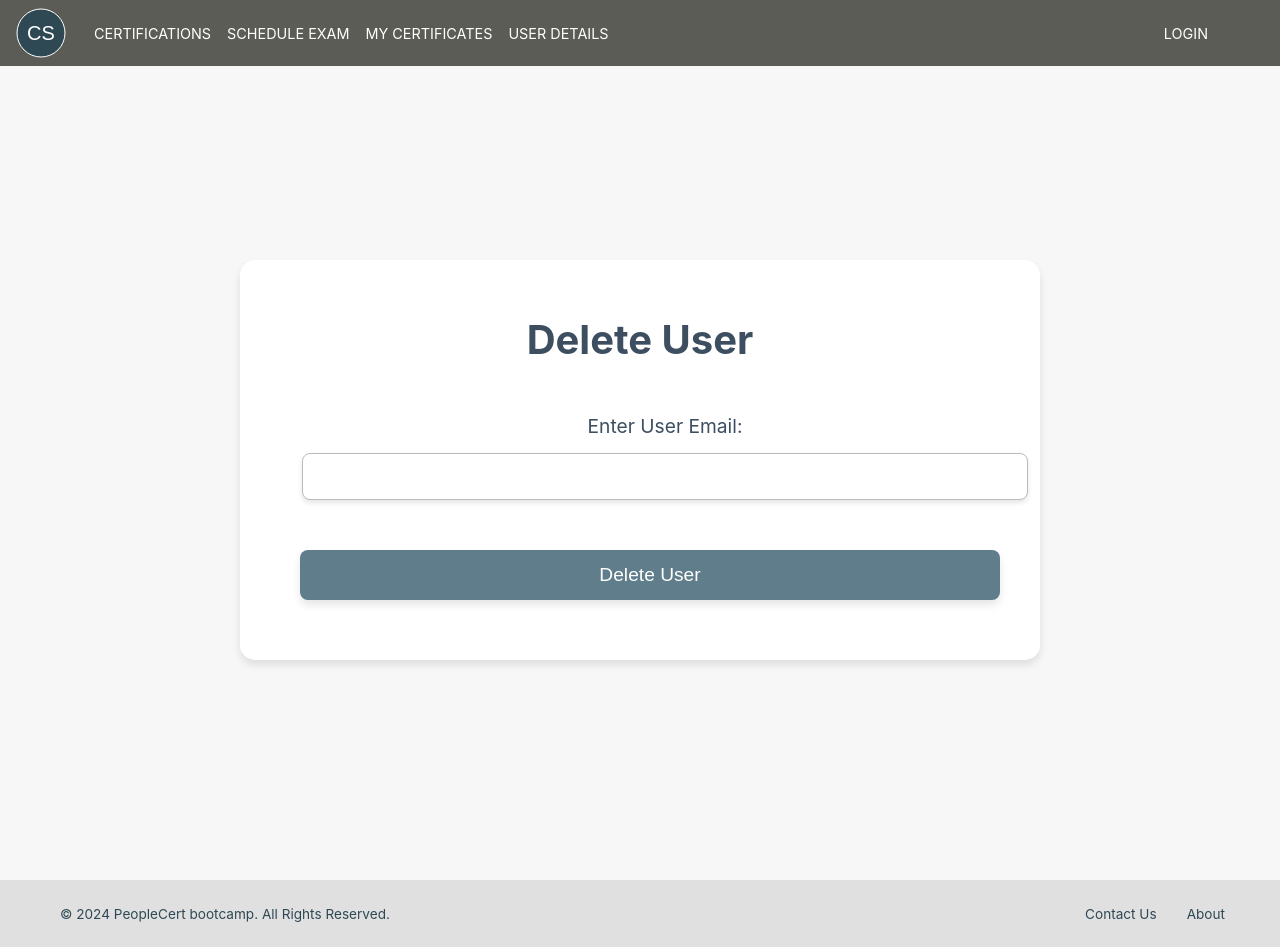
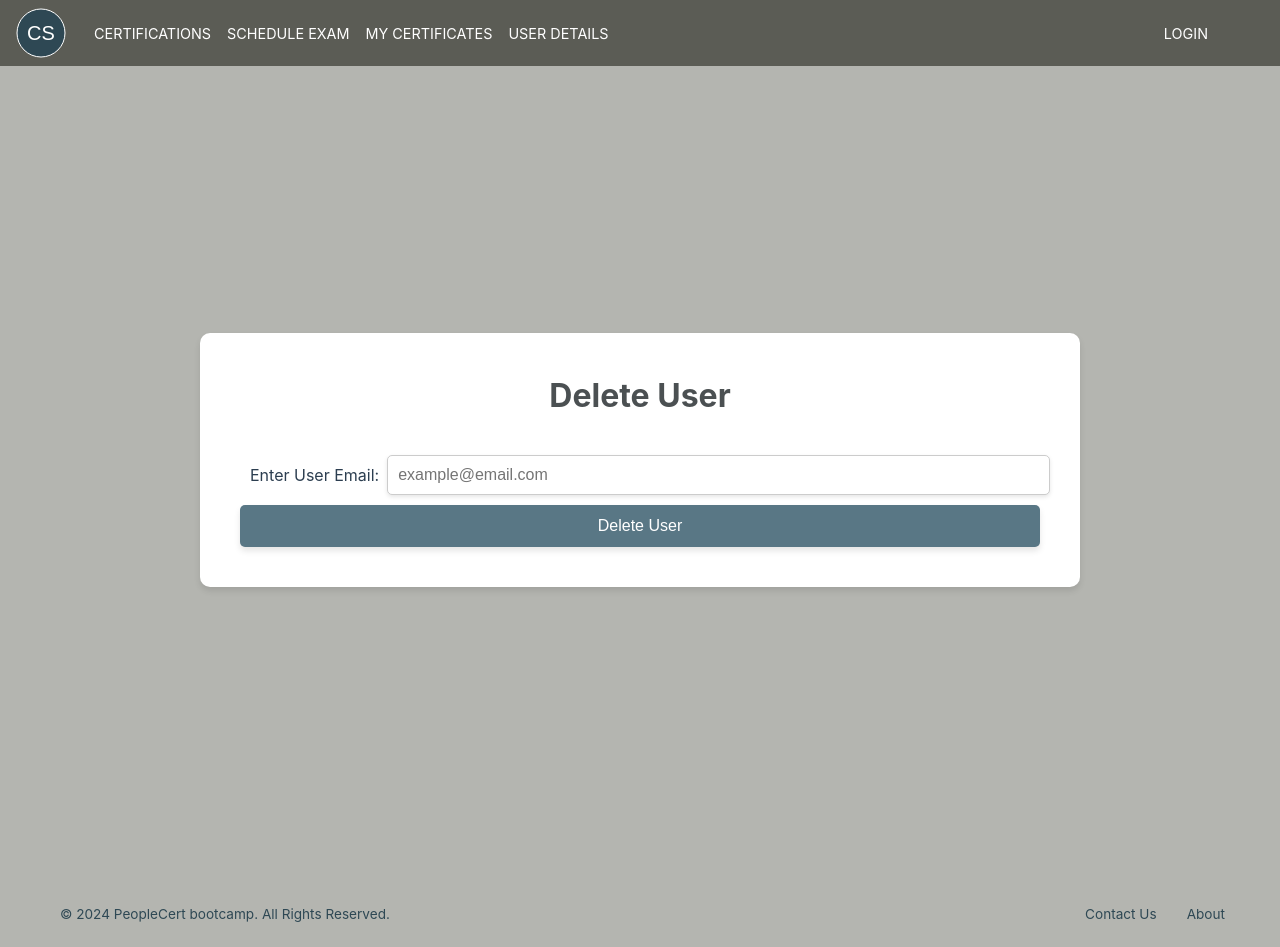
Before and after one commit to ppcbc/certstoreui, a React (Create React App) app: page /delete-user in a window 1280 px wide. Built offline with nearby package versions, Linux system fonts and the light colour scheme.

Commit message:
DeleteUser.css DeleteUser.js DeleteCertExam.js DeleteCertExam.css DeleteExam.js DeleteExam.css

```diff
--- a/src/components/DeleteUser.js
+++ b/src/components/DeleteUser.js
@@ -47,10 +47,10 @@ const DeleteUser = () => {
     <div className="delete-user-main">
       <form onSubmit={handleSubmit}>
         <div className="delete-user">
-          <div className="delete-box">
+          <div className="delete-user-box">
             <h1>Delete User</h1>
-            <div className="delete-my-inner-box">
-              <label className="delete-my-label">
+            <div className="delete-user-my-inner-box">
+              <label className="delete-user-my-label">
                 Enter User Email:
                 <input
                   type="email"
@@ -58,19 +58,23 @@ const DeleteUser = () => {
                   value={email}
                   onChange={handleEmailChange}
                   className="delete-input"
+                  placeholder="example@email.com"
                 />
               </label>
+              </div>
               {errors.email && (
                 <div className="delete-user-error-message">{errors.email}</div>
               )}
-            </div>
+
             <div className="delete-my-inner-box">
               <button type="submit" className="fadeIn fourth" value="submit">
                 Delete User
               </button>
             </div>
-            {message && <div className="delete-error-message">{message}</div>}
+            <div>
+            {message && <p className="delete-user-error-message">{message}</p>}
           </div>
+        </div>
         </div>
       </form>
       <Footer color={"var(--color4)"} />
--- a/src/css/DeleteCertExam.css
+++ b/src/css/DeleteCertExam.css
@@ -1,178 +1,90 @@
-/* Style for the .delete-cert-exam container */
-.delete-cert-exam-main {
-  background-color: #f0f0f0;
-  /* Updated background color */
+.delete-cert-exam-main{
+  background-color: var(--color2);
 }
 
 .delete-cert-exam {
-  background-color: #fafafa;
-  /* Light background for the page */
-  color: #2a3b4c;
-  /* Text color matching the header palette */
-  padding: 50px 30px;
-  /* Padding for the container */
-  min-height: 90vh;
-  /* Full height of the viewport */
+  background-color: var(--color2);
+  color: var(--color9);
+  padding: 40px 20px;
+  min-height: 100vh;
   display: flex;
-  /* Center align items */
   justify-content: center;
-  /* Center horizontally */
   align-items: center;
-  /* Center vertically */
   position: relative;
-  /* Enable precise positioning of child elements */
 }
 
-/* Style for the box containing the form elements */
-.delete-box {
-  background-color: #ffffff;
-  /* White background for contrast */
-  border-radius: 15px;
-  /* Rounded corners */
-  box-shadow: 0 5px 8px rgba(0, 0, 0, 0.1);
-  /* Subtle shadow for depth */
-  padding: 50px;
-  /* Increased padding for a spacious layout */
-  text-align: center;
-  /* Align text to the center for a form layout */
-  width: 700px;
-  /* Increased width for the box */
+.delete-cert-exam-box {
+  background-color: var(--color1);
+  border-radius: 10px;
+  box-shadow: 0 4px 6px rgba(0, 0, 0, 0.1);
+  padding: 40px;
+  width: 800px;
+  transform: translateY(20px);
+}
+.delete-cert-exam-box input:focus{
+  border-color: var(--color7);
+  box-shadow: 0 4px 6px rgba(0, 0, 0, 0.2);
+  outline: none;
 }
 
-/* Style for the h1 (main heading) */
-.delete-box h1 {
-  font-size: 2.5rem;
-  /* Larger heading for the wider box */
-  margin: 5px 15px;
-  /* Space below the heading */
-  margin-bottom: 35px;
-  /* Space below the heading */
-  color: #3c4e60;
-  /* Match the palette */
+.delete-cert-exam-box h1 {
+  font-size: 2rem;
+  margin: 3px 10px;
+  margin-bottom: 30px;
+  color: var(--color8);
   text-align: center;
-  /* Keep the heading centered */
 }
 
-/* Style for the label */
-.delete-my-label {
-  font-size: 1.2rem;
-  /* Font size for the label */
-  color: #3c4e60;
-  /* Match the palette */
-  margin: 5px 15px;
-  /* Margin for spacing */
-  text-align: left;
-  /* Align text to the left */
-  display: flex;
-  /* Align the label and input in a row */
-  flex-direction: column;
-  /* Stack label and input vertically */
+.delete-cert-exam-box input{
+  flex: 1;
+  padding: 10px;
+  border: 1px solid #ccc;
+  border-radius: 5px;
+  font-size: 1rem;
+  width: calc(100% - 80px);
+  box-shadow: 0 2px 4px rgba(0, 0, 0, 0.1);
+  transition: border-color 0.3s ease, box-shadow 0.3s ease;
+  color: var(--color8);
 }
 
-/* Style for input fields */
-.delete-box input {
-  padding: 12px;
-  /* Add padding for comfort */
-  border: 1px solid #bbb;
-  /* Subtle border */
-  border-radius: 8px;
-  /* Rounded corners */
-  font-size: 1.1rem;
-  /* Font size for readability */
+.delete-cert-exam-box button{
+  background-color: var(--color7);
+  color: var(--color1);
+  border: none;
+  border-radius: 5px;
+  padding: 12px 20px;
+  cursor: pointer;
+  font-size: 1rem;
   width: 100%;
-  /* Full width */
-  box-shadow: 0 3px 5px rgba(0, 0, 0, 0.1);
-  /* Subtle shadow */
-  transition: border-color 0.3s ease, box-shadow 0.3s ease;
-  /* Smooth interaction */
-  margin-top: 7px;
-  /* Margin for spacing */
-  margin-bottom: 25px;
-  /* Margin for spacing */
+  transition: background-color 0.3s ease, transform 0.2s ease;
+  box-shadow: 0 4px 6px rgba(0, 0, 0, 0.1);
 }
 
-/* Style for input focus */
-.delete-box input:focus {
-  border-color: #607d8b;
-  /* Highlight border on focus */
-  box-shadow: 0 6px 8px rgba(0, 0, 0, 0.2);
-  /* Enhanced shadow */
-  outline: none;
-  /* Remove default outline */
+.delete-cert-exam-box button:hover {
+  background-color: var(--color3);
+  transform: translateY(-2px);
+  font-weight: 600;
 }
 
-/* Style for the button */
-.delete-box button {
-  background-color: #607d8b;
-  /* Blue button background */
-  color: white;
-  /* White text color */
-  border: none;
-  /* Remove border */
-  border-radius: 8px;
-  /* Rounded corners */
-  padding: 14px 25px;
-  /* Button padding */
-  cursor: pointer;
-  /* Pointer cursor on hover */
-  font-size: 1.2rem;
-  /* Font size for button text */
+.delete-cert-exam-my-inner-box {
+  display: flex;
   width: 100%;
-  /* Full width for uniformity */
-  transition: background-color 0.3s ease, transform 0.2s ease;
-  /* Smooth hover effect */
-  box-shadow: 0 5px 8px rgba(0, 0, 0, 0.1);
-  /* Subtle shadow */
+  flex-direction: row;
+  align-items: center;
+  justify-content: space-between;
+  padding: 10px;
 }
 
-/* Hover effect for the button */
-.delete-box button:hover {
-  background-color: #78909c;
-  /* Darker blue on hover */
-  transform: translateY(-3px);
-  /* Slight lift on hover */
-  font-weight: 600;
-  /* Make text bolder on hover */
+.delete-cert-exam-my-label {
+  display: flex;
+  flex-direction: row;
+  justify-content: space-between;
+  align-items: center;
+  gap: 8px;
+  width: 100%;
+  color: var(--color9);
 }
-
-.delete-my-inner-box {
-  display: flex;
-  flex-direction: column;
-  /* Align items in a column */
-  align-items: flex-start;
-  /* Align items to the left */
-  justify-content: space-between;
-  padding-bottom: 10px;
-}
-
-.delete-inner-field {
-  display: flex;
-  flex-direction: column;
-  padding: 12px;
-  width: 100%;
-  align-items: flex-start;
-}
-
-input::-webkit-outer-spin-button,
-input::-webkit-inner-spin-button {
-  -webkit-appearance: none;
-  margin: 0;
-  /* Remove default margins */
-}
-
-/* Firefox style for number inputs */
-input[type="number"] {
-  -moz-appearance: textfield;
-  /* Firefox */
-}
-
-/* Alignment class */
-.align-left {
-  text-align: left;
-}
-
-/* Error message style */
-.delete-exam-error-message {
+.delete-cert-exam-error-message{
   color: red;
   font-size: 12px;
   text-align: right;
@@ -181,3 +93,12 @@ input[type="number"] {
   margin-left: 5px;
   padding-right: 3px;
 }
+
+.delete-message{
+  display: flex;
+  flex-direction: row;
+  justify-content: space-between;
+  align-items: center;
+  width: 100%;
+  color: red;
+}
--- a/src/css/DeleteExam.css
+++ b/src/css/DeleteExam.css
@@ -1,9 +1,9 @@
-/* Style for the .delete-exam-main container */
-.delete-exam-main {
+/* Style for the .delete-full-exam-category-main container */
+.delete-question-main {
   background-color: var(--color2);
 }
 
-.delete-exam {
+.delete-question {
   background-color: var(--color2);
   color: var(--color9);
   padding: 40px 20px;
@@ -15,7 +15,7 @@
 }
 
 /* Style for the box containing the form elements */
-.delete-box {
+.delete-question-box {
   background-color: var(--color1);
   border-radius: 10px;
   box-shadow: 0 4px 6px rgba(0, 0, 0, 0.1);
@@ -24,14 +24,14 @@
   transform: translateY(20px);
 }
 
-.delete-box select:focus {
+.delete-question-box select:focus {
   border-color: var(--color7);
   box-shadow: 0 4px 6px rgba(0, 0, 0, 0.2);
   outline: none;
 }
 
 /* Style for the h1 (main heading) */
-.delete-box h1 {
+.delete-question-box h1 {
   font-size: 2rem;
   margin: 3px 10px;
   margin-bottom: 30px;
@@ -40,7 +40,7 @@
 }
 
 /* Style for the input */
-.delete-box select {
+.delete-question-box select {
   flex: 1;
   padding: 10px;
   border: 1px solid #ccc;
@@ -53,14 +53,14 @@
 }
 
 /* Focus effect for input */
-.delete-box select:focus {
+.elete-question-box select:focus {
   border-color: var(--color7);
   box-shadow: 0 4px 6px rgba(0, 0, 0, 0.2);
   outline: none;
 }
 
 /* Style for the button */
-.delete-box button {
+.delete-question-box button {
   background-color: var(--color7);
   color: var(--color1);
   border: none;
@@ -74,14 +74,14 @@
 }
 
 /* Hover effect for the button */
-.delete-box button:hover {
+.elete-question-box button:hover {
   background-color: var(--color3);
   transform: translateY(-2px);
   font-weight: 600;
 }
 
 /* Inner box styles */
-.delete-my-inner-box {
+.delete-question-my-inner-box {
   display: flex;
   width: 100%;
   flex-direction: row;
@@ -91,7 +91,7 @@
 }
 
 /* Label styles */
-.delete-my-label {
+.delete-question-my-label {
   display: flex;
   flex-direction: row;
   justify-content: space-between;
@@ -102,7 +102,7 @@
 }
 
 /* Error message styles */
-.DeleteExam-error-message {
+.delete-question-error-message {
   color: red;
   font-size: 12px;
   text-align: right;
@@ -111,3 +111,11 @@
   margin-left: 5px;
   padding-right: 3px;
 }
+.delete-question-my-message {
+  display: flex;
+  flex-direction: row;
+  justify-content: space-between;
+  align-items: center;
+  width: 100%;
+  color: red;
+}
--- a/src/css/DeleteUser.css
+++ b/src/css/DeleteUser.css
@@ -1,179 +1,94 @@
-/* Style for the .delete-user container */
-.delete-user-main {
-  background-color: #e0e0e0;
-  /* Updated background color */
+.delete-user-main{
+  background-color: var(--color2);
 }
 
 .delete-user {
-  background-color: #f7f7f7;
-  /* Light background for the page */
-  color: #2c3e50;
-  /* Text color matching the header palette */
+  background-color: var(--color2);
+  color: var(--color9);
   padding: 40px 20px;
-  /* Padding for the container */
   min-height: 100vh;
-  /* Full height of the viewport */
   display: flex;
-  /* Center align items */
   justify-content: center;
-  /* Center horizontally */
   align-items: center;
-  /* Center vertically */
   position: relative;
-  /* Enable precise positioning of child elements */
 }
 
-/* Style for the box containing the form elements */
-.delete-box {
-  background-color: #ffffff;
-  /* White background for contrast */
+.delete-user-box {
+  background-color: var(--color1);
   border-radius: 10px;
-  /* Rounded corners */
   box-shadow: 0 4px 6px rgba(0, 0, 0, 0.1);
-  /* Subtle shadow for depth */
   padding: 40px;
-  /* Increased padding for a spacious layout */
-  text-align: left;
-  /* Align text to the left for a form layout */
   width: 800px;
-  /* Increased width for the box */
+  transform: translateY(20px);
 }
 
-/* Style for the h1 (main heading) */
-.delete-box h1 {
-  font-size: 2rem;
-  /* Larger heading for the wider box */
-  margin: 3px 10px;
-  /* Space below the heading */
-  margin-bottom: 30px;
-  /* Space below the heading */
-  color: #4b5052;
-  /* Match the palette */
-  text-align: center;
-  /* Keep the heading centered */
+.delete-user-box input:focus {
+  border-color: var(--color7);
+  box-shadow: 0 4px 6px rgba(0, 0, 0, 0.2);
+  outline: none;
 }
 
-/* Style for the label */
-.delete-my-label {
-  font-size: 1rem;
-  /* Font size for the label */
-  color: #4b5052;
-  /* Match the palette */
+.delete-user-box h1 {
+  font-size: 2rem;
   margin: 3px 10px;
-  /* Margin for spacing */
-  text-align: left;
-  /* Align text to the left */
-  display: flex;
-  /* Align the label and input in a row */
-  flex-direction: column;
-  /* Stack label and input vertically */
+  margin-bottom: 30px;
+  color: var(--color8);
+  text-align: center;
 }
 
-/* Style for input fields */
-.delete-box input {
+.delete-user-box input {
+  flex: 1;
   padding: 10px;
-  /* Add padding for comfort */
   border: 1px solid #ccc;
-  /* Subtle border */
   border-radius: 5px;
-  /* Rounded corners */
   font-size: 1rem;
-  /* Font size for readability */
-  width: 100%;
-  /* Full width */
+  width: calc(100% - 70px);
   box-shadow: 0 2px 4px rgba(0, 0, 0, 0.1);
-  /* Subtle shadow */
   transition: border-color 0.3s ease, box-shadow 0.3s ease;
-  /* Smooth interaction */
-  margin-top: 5px;
-  /* Margin for spacing */
-  margin-bottom: 20px;
-  /* Margin for spacing */
+  color: var(--color8);
 }
 
-/* Style for input focus */
-.delete-box input:focus {
-  border-color: #597785;
-  /* Highlight border on focus */
-  box-shadow: 0 4px 6px rgba(0, 0, 0, 0.2);
-  /* Enhanced shadow */
-  outline: none;
-  /* Remove default outline */
+
+.delete-user-box button {
+  background-color: var(--color7);
+  color: var(--color1);
+  border: none;
+  border-radius: 5px;
+  padding: 12px 20px;
+  cursor: pointer;
+  font-size: 1rem;
+  width: 100%;
+  transition: background-color 0.3s ease, transform 0.2s ease;
+  box-shadow: 0 4px 6px rgba(0, 0, 0, 0.1);
 }
 
-/* Style for the button */
-.delete-box button {
-  background-color: #597785;
-  /* Blue button background */
-  color: white;
-  /* White text color */
-  border: none;
-  /* Remove border */
-  border-radius: 5px;
-  /* Rounded corners */
-  padding: 12px 20px;
-  /* Button padding */
-  cursor: pointer;
-  /* Pointer cursor on hover */
-  font-size: 1rem;
-  /* Font size for button text */
-  width: 100%;
-  /* Full width for uniformity */
-  transition: background-color 0.3s ease, transform 0.2s ease;
-  /* Smooth hover effect */
-  box-shadow: 0 4px 6px rgba(0, 0, 0, 0.1);
-  /* Subtle shadow */
+
+.delete-user-box button:hover {
+  background-color: var(--color3);
+  transform: translateY(-2px);
+  font-weight: 600;
 }
 
-/* Hover effect for the button */
-.delete-box button:hover {
-  background-color: #78909c;
-  /* Darker blue on hover */
-  transform: translateY(-2px);
-  /* Slight lift on hover */
-  font-weight: 600;
-  /* Make text bolder on hover */
+.delete-user-my-inner-box {
+  display: flex;
+  width: 100%;
+  flex-direction: row;
+  align-items: center;
+  justify-content: space-between;
+  padding: 10px;
 }
 
-.delete-my-inner-box {
+.delete-user-my-label {
   display: flex;
-  flex-direction: column;
-  /* Align items in a column */
-  align-items: flex-start;
-  /* Align items to the left */
+  flex-direction: row;
   justify-content: space-between;
-  padding-bottom: 20px;
+  align-items: center;
+  gap: 8px;
+  width: 100%;
+  color: var(--color9);
 }
 
-.delete-inner-field {
-  display: flex;
-  flex-direction: column;
-  padding: 10px;
-  width: 100%;
-  align-items: flex-start;
-}
-
-/* Style for hiding spin buttons in number inputs */
-input::-webkit-outer-spin-button,
-input::-webkit-inner-spin-button {
-  -webkit-appearance: none;
-  margin: 0;
-  /* Remove default margins */
-}
-
-/* Firefox style for number inputs */
-input[type="number"] {
-  -moz-appearance: textfield;
-  /* Firefox */
-}
-
-/* Alignment class */
-.align-left {
-  text-align: left;
-}
-
-/* Error message style */
-.delete-error-message {
+.delete-user-error-message {
   color: red;
   font-size: 12px;
   text-align: right;
```
Also changed, not shown: src/components/DeleteCertExam.js (+11 -7 lines), src/components/DeleteExam.js (+9 -9 lines).
